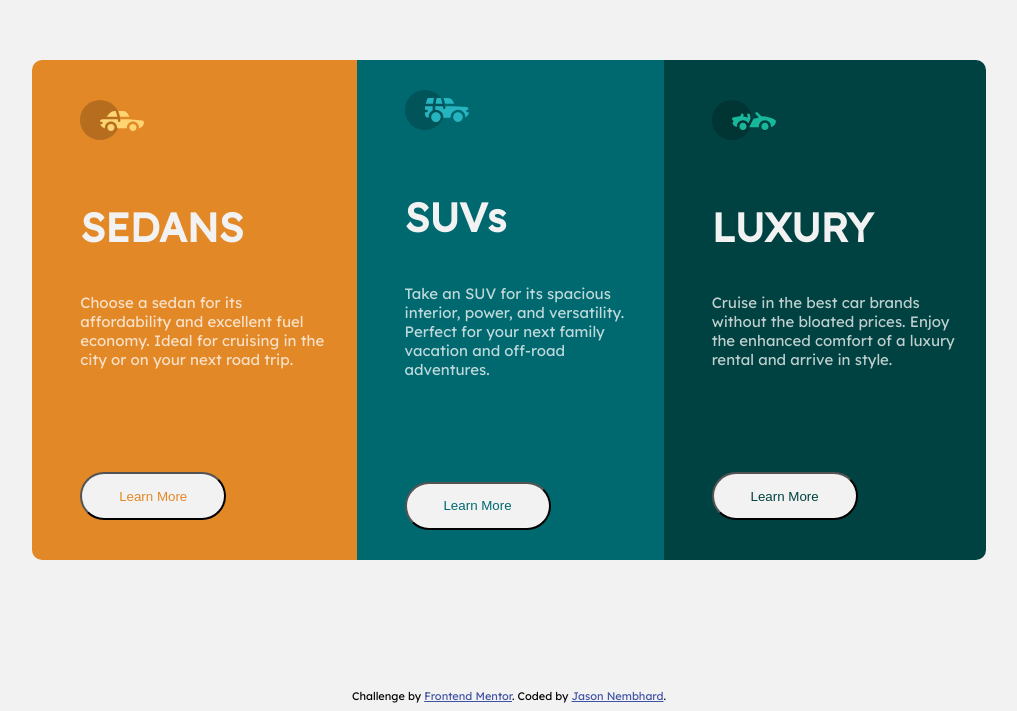
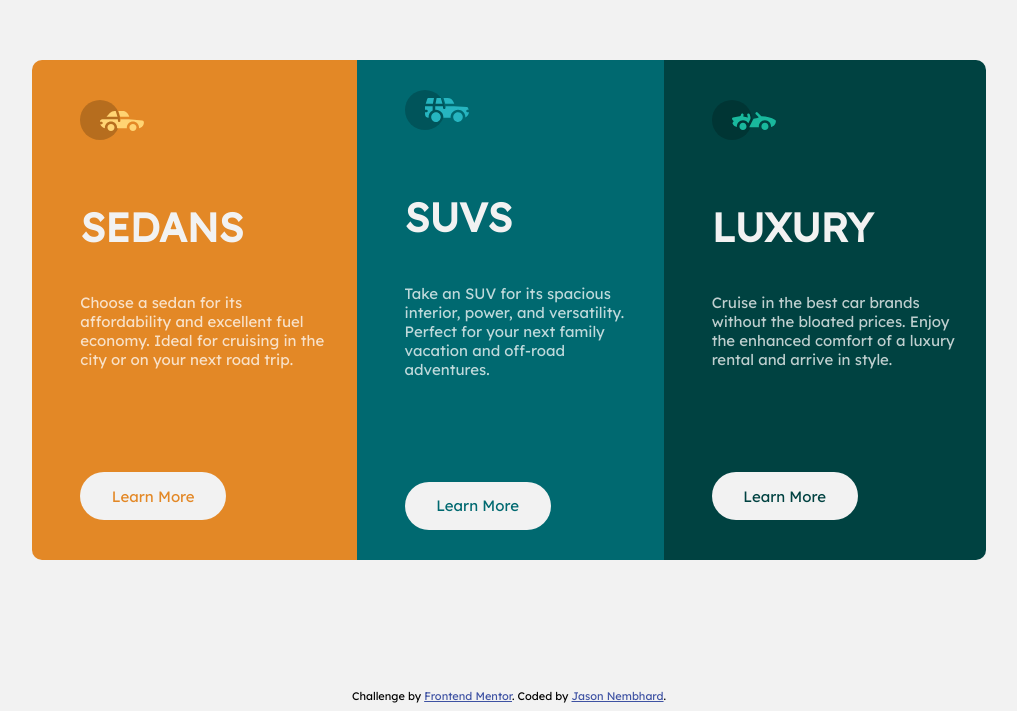
Before and after one commit to jNembhard/three-columns, a plain HTML site: page index.html in a window 1280 px wide. Shown: the part 119-830 px from the top of the page, without its empty margins (131-1148 px from the left). Drawn offline with Linux system fonts and the light colour scheme.

Commit message:
styling edit

```diff
--- a/css/styles.css
+++ b/css/styles.css
@@ -28,19 +28,23 @@ body {
   margin-bottom: 129px;
 }
 
-.card button {
+.card .card__section .button {
   height: 48px;
   width: 146px;
   border-radius: 50px;
   background-color: hsl(0, 0%, 95%);
   margin: 88px 0px 0px 48px;
+  display: flex;
+  align-items: center;
+  justify-content: center;
   cursor: pointer;
 }
 
-.card button:hover {
+.card .card__section .button:hover {
+  color: hsl(0, 0%, 95%);
+  border-style: solid;
+  border-color: hsl(0, 0%, 95%);
   background-color: transparent;
-  color: hsl(0, 0%, 95%);
-  border-color: hsl(0, 0%, 95%);
 }
 
 @media (max-width: 896px) {
@@ -76,6 +80,7 @@ body {
   margin-right: 113px;
   margin-left: 48px;
   font-size: 40px;
+  text-transform: uppercase;
 }
 
 .card .card__section p {
@@ -111,7 +116,7 @@ body {
     line-height: 30px;
   }
 
-  .card .card__section button {
+  .card .card__section .button {
     margin: 28px 146px 0px 40px;
   }
 }
--- a/index.html
+++ b/index.html
@@ -27,30 +27,30 @@
     <div class="card">
       <div class="card__section card__section--one card--orange">
         <img class="image__shrink" src="images/icon-sedans.svg" alt="sedan" />
-        <h1>SEDANS</h1>
+        <h1>sedans</h1>
         <p>
           Choose a sedan for its affordability and excellent fuel economy. Ideal
           for cruising in the city or on your next road trip.
         </p>
-        <button class="button--orange">Learn More</button>
+        <div class="button button--orange">Learn More</div>
       </div>
       <div class="card__section card--cyan">
         <img class="image__shrink" src="images/icon-suvs.svg" alt="suv" />
-        <h1 class="card__section--special">SUVs</h1>
+        <h1 class="card__section--special">suvs</h1>
         <p>
           Take an SUV for its spacious interior, power, and versatility. Perfect
           for your next family vacation and off-road adventures.
         </p>
-        <button class="button--cyan">Learn More</button>
+        <div class="button button--cyan">Learn More</div>
       </div>
       <div class="card__section card__section--two card--darkercyan">
         <img class="image__shrink" src="images/icon-luxury.svg" alt="sedan" />
-        <h1>LUXURY</h1>
+        <h1>Luxury</h1>
         <p>
           Cruise in the best car brands without the bloated prices. Enjoy the
           enhanced comfort of a luxury rental and arrive in style.
         </p>
-        <button class="button--darkcyan">Learn More</button>
+        <div class="button button--darkcyan">Learn More</div>
       </div>
     </div>
 
```
